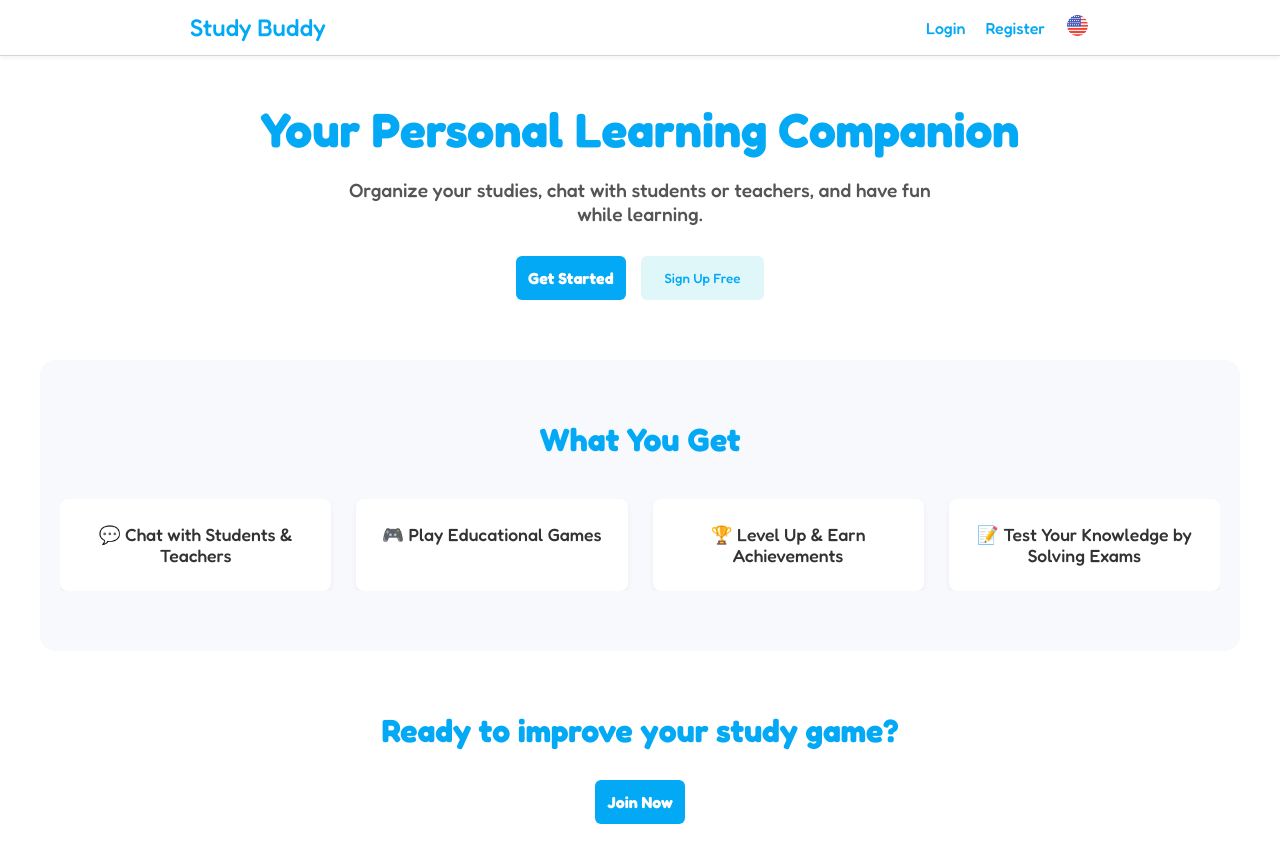
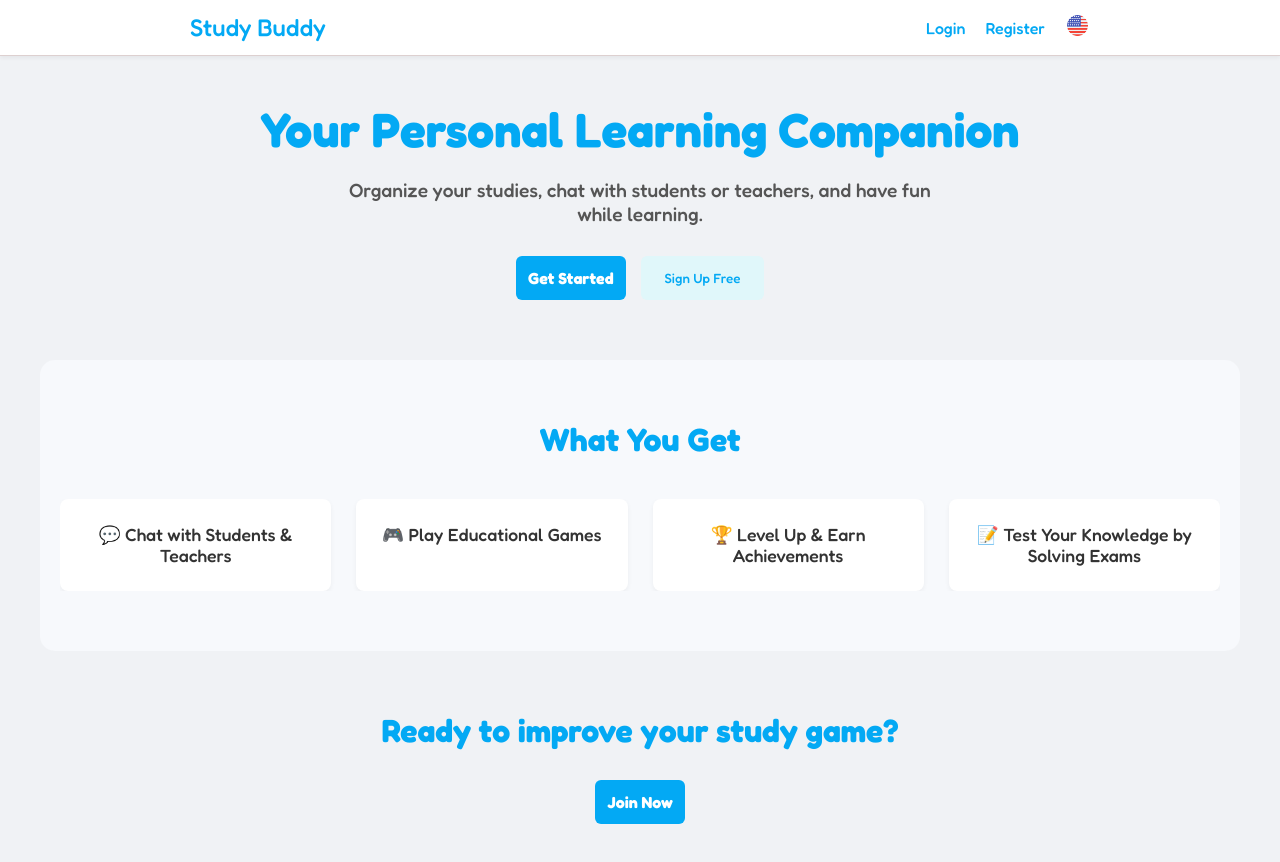
Before and after one commit to DayanaUzunova/StuddyBuddy-Diploma-TUSofia, a React (Vite) app in the folder App/front-end/: page / in a window 1280 px wide. Shown: the top 862 px of the page. Built offline with nearby package versions, Linux system fonts and the light colour scheme.

Commit message:
refactor: darker background color

```diff
--- a/App/front-end/src/App.css
+++ b/App/front-end/src/App.css
@@ -3,6 +3,7 @@
 html,
 body {
   font-family: 'Fredoka', sans-serif;
+  background-color: #f0f2f5;
 }
 
 * {
```
Also changed, not shown: App/front-end/src/variables.css (line endings or trailing spaces).
